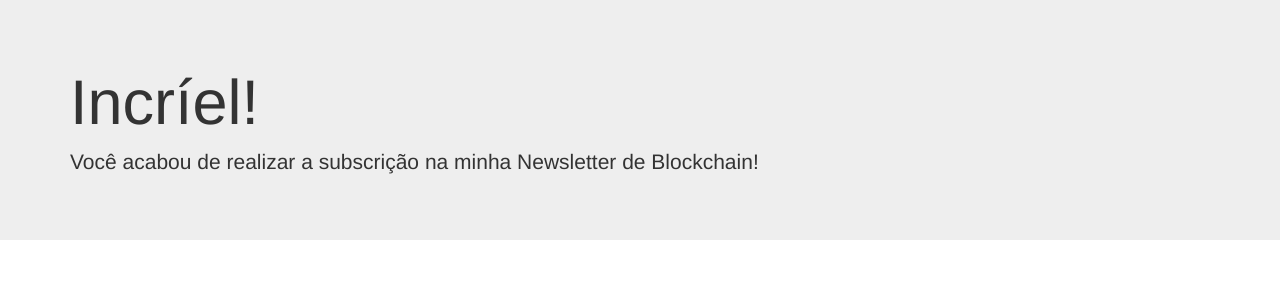
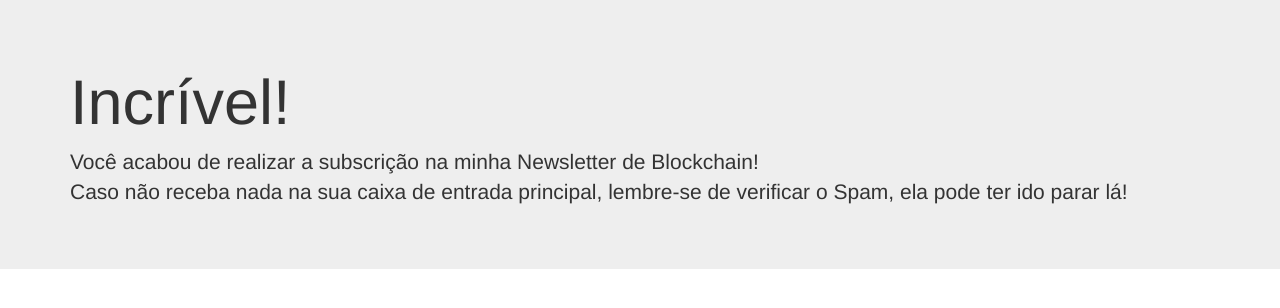
Before and after one commit to Carolisabino/Newsletter, a website: page success.html in a window 1280 px wide. Drawn offline with nearby package versions, Linux system fonts and the light colour scheme.

Commit message:
atualizaçao pagina insciçao realizada com sucesso.

```diff
--- a/success.html
+++ b/success.html
@@ -11,8 +11,9 @@
 
   <div class="jumbotron jumbotron-fluid">
     <div class="container">
-      <h1 class="display-4">Incríel!</h1>
-      <p class="lead">Você acabou de realizar a subscrição na minha Newsletter de Blockchain!</p>
+      <h1 class="display-4">Incrível!</h1>
+      <p class="lead">Você acabou de realizar a subscrição na minha Newsletter de Blockchain!
+        <br> Caso não receba nada na sua caixa de entrada principal, lembre-se de verificar o Spam, ela pode ter ido parar lá!</p>
     </div>
   </div>
 
```
